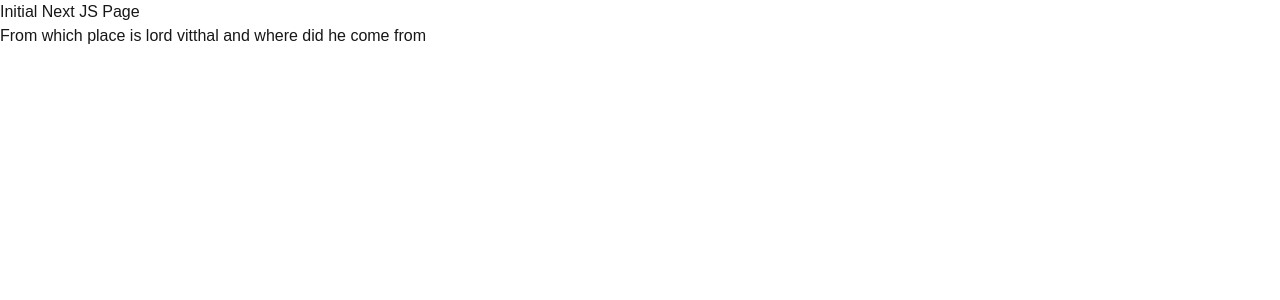
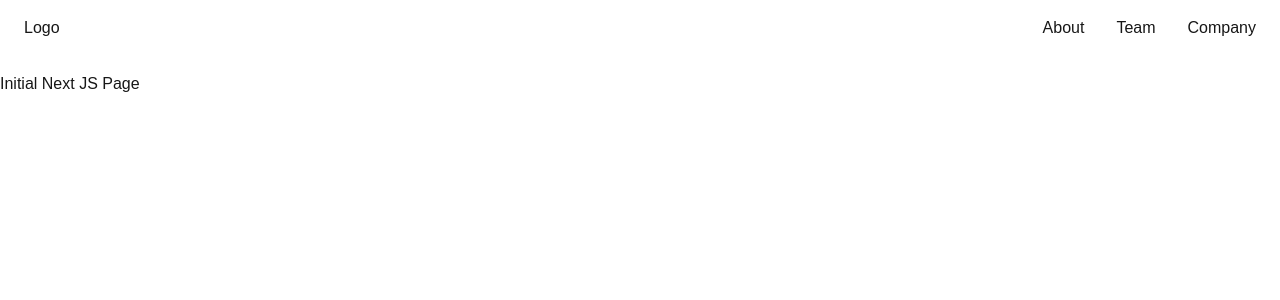
Before and after one commit to Kaustubhjogle/NextJS-App, a Next.js app: page / in a window 1280 px wide. Shown: the top 300 px of the page. Built offline with nearby package versions, Linux system fonts and the light colour scheme.

Commit message:
Add Navbar

```diff
--- a/app/layout.js
+++ b/app/layout.js
@@ -1,5 +1,6 @@
 import { Geist, Geist_Mono } from "next/font/google";
 import "./globals.css";
+import Navbar from "@/components/Navbar";
 
 const geistSans = Geist({
   variable: "--font-geist-sans",
@@ -22,6 +23,7 @@ export default function RootLayout({ children }) {
       <body
         className={`${geistSans.variable} ${geistMono.variable} antialiased`}
       >
+        <Navbar/>
         {children}
       </body>
     </html>
--- a/app/page.js
+++ b/app/page.js
@@ -3,8 +3,7 @@ import Image from "next/image";
 export default function Home() {
   return (
     <div>
-      <h2>Initial Next JS Page</h2>From which place is lord vitthal and where
-      did he come from
+      <h2>Initial Next JS Page</h2>
     </div>
   );
 }
--- /dev/null
+++ b/components/Navbar.css
@@ -0,0 +1,21 @@
+.main-container {
+  display: flex;
+  flex-direction: row;
+  justify-content: space-between;
+  padding: 0 0.5em;
+  margin-bottom: 1em;
+}
+
+.logo-container {
+  margin: 1em;
+}
+
+.navlink-list {
+  display: flex;
+}
+
+.navlink-list > li {
+  display: flex;
+  margin: 0.5em;
+  padding: 0.5em;
+}
--- /dev/null
+++ b/components/Navbar.jsx
@@ -0,0 +1,26 @@
+import Link from "next/link";
+import "./Navbar.css";
+
+const Navbar = () => {
+  return (
+    <div className="main-container">
+      <div className="logo-container">
+        <Link href="/">Logo</Link>
+      </div>
+      <div>
+        <ul className="navlink-list">
+          <li>
+            <Link href="/about">About</Link>
+          </li>
+          <li>
+            <Link href="/about/team">Team</Link>
+          </li>
+          <li>
+            <Link href="/about/company">Company</Link>
+          </li>
+        </ul>
+      </div>
+    </div>
+  );
+};
+export default Navbar;
```
